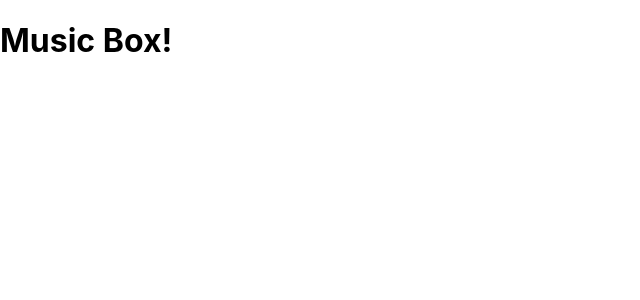
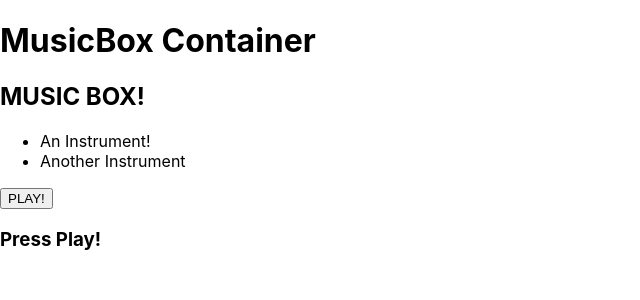
Before and after one commit to ruthierutho/music-box-react, a React (Create React App) app: page / in a window 1280 px wide. Shown: the top 300 px of the page, without its empty margins (0-640 px from the left). Built offline with nearby package versions, Linux system fonts and the light colour scheme.

Commit message:
basic flow set up

```diff
--- a/src/App.js
+++ b/src/App.js
@@ -1,9 +1,10 @@
 import React from 'react';
+import MusicBox from './containers/MusicBox';
 
 
 function App() {
   return (
-    <h1>Music Box!</h1>
+    <MusicBox />
   );
 }
 
--- a/src/components/GameButton.js
+++ b/src/components/GameButton.js
@@ -0,0 +1,11 @@
+import React from 'react';
+
+const GameButton = () => {
+
+
+    return (
+        <button>PLAY!</button>
+    )
+}
+
+export default GameButton;
--- a/src/components/GameWords.js
+++ b/src/components/GameWords.js
@@ -0,0 +1,11 @@
+import React from 'react';
+
+const GameWords = () => {
+
+    return (
+        <h3>Press Play!</h3>
+    )
+
+}
+
+export default GameWords;
--- a/src/components/InstrumentItem.js
+++ b/src/components/InstrumentItem.js
@@ -0,0 +1,13 @@
+import React from 'react';
+
+const InstrumentItem = () => {
+
+    return (
+        <>
+        <li>An Instrument!</li>
+        <li>Another Instrument</li>
+        </>
+    )
+}
+
+export default InstrumentItem;
--- a/src/components/InstrumentList.js
+++ b/src/components/InstrumentList.js
@@ -0,0 +1,13 @@
+import React from 'react';
+import InstrumentItem from './InstrumentItem';
+
+const InstrumentList = () => {
+
+    return (
+        <ul>
+            <InstrumentItem></InstrumentItem>
+        </ul>
+    )
+}
+
+export default InstrumentList;
--- a/src/components/Title.js
+++ b/src/components/Title.js
@@ -0,0 +1,12 @@
+import React from 'react';
+
+const Title = () => {
+
+
+    return (
+        <h2>MUSIC BOX!</h2>
+    )
+
+}
+
+export default Title;
--- a/src/containers/MusicBox.js
+++ b/src/containers/MusicBox.js
@@ -0,0 +1,25 @@
+import React from 'react';
+import Title from '../components/Title';
+import InstrumentList from '../components/InstrumentList';
+import GameButton from '../components/GameButton';
+import GameWords from '../components/GameWords';
+
+
+function MusicBox() {
+
+
+
+
+
+    return (
+        <>
+        <h1>MusicBox Container</h1>
+        <Title></Title>
+        <InstrumentList></InstrumentList>
+        <GameButton></GameButton>
+        <GameWords></GameWords>
+        </>
+    )
+}
+
+export default MusicBox;
```
